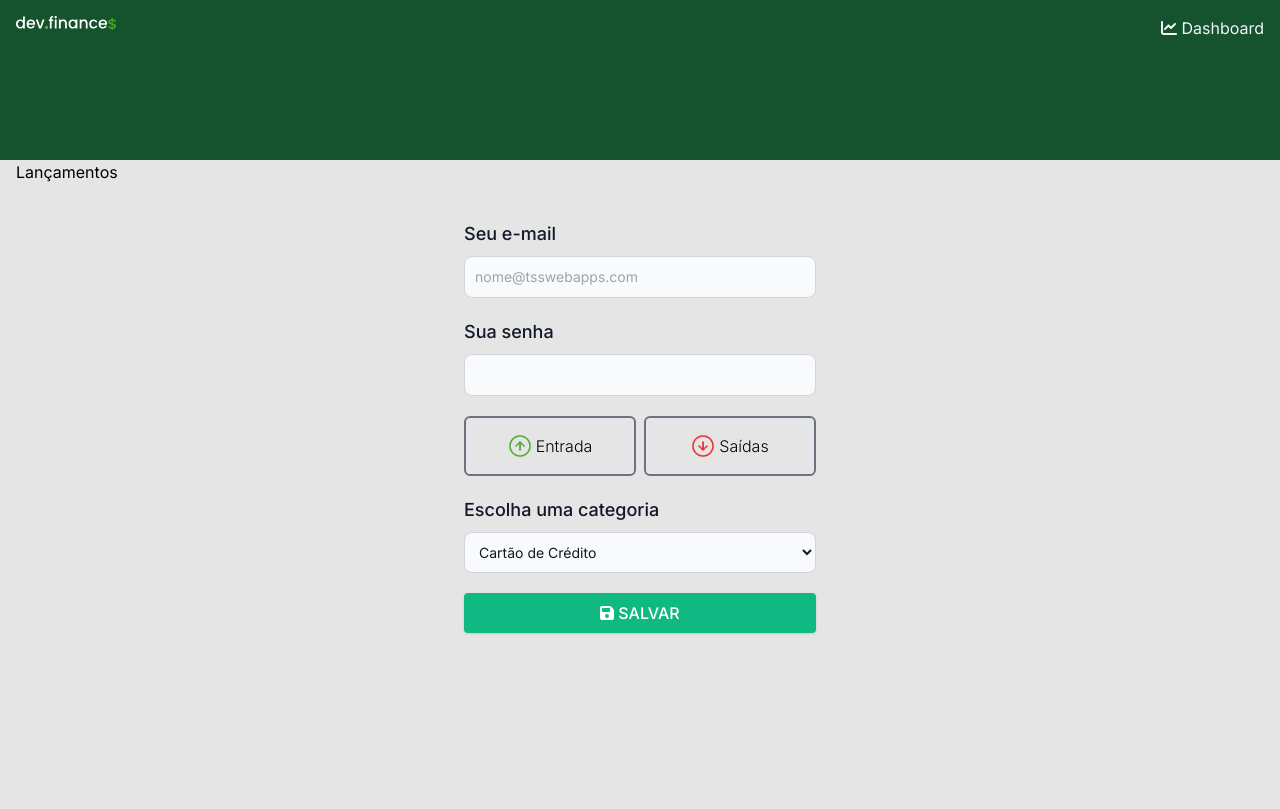
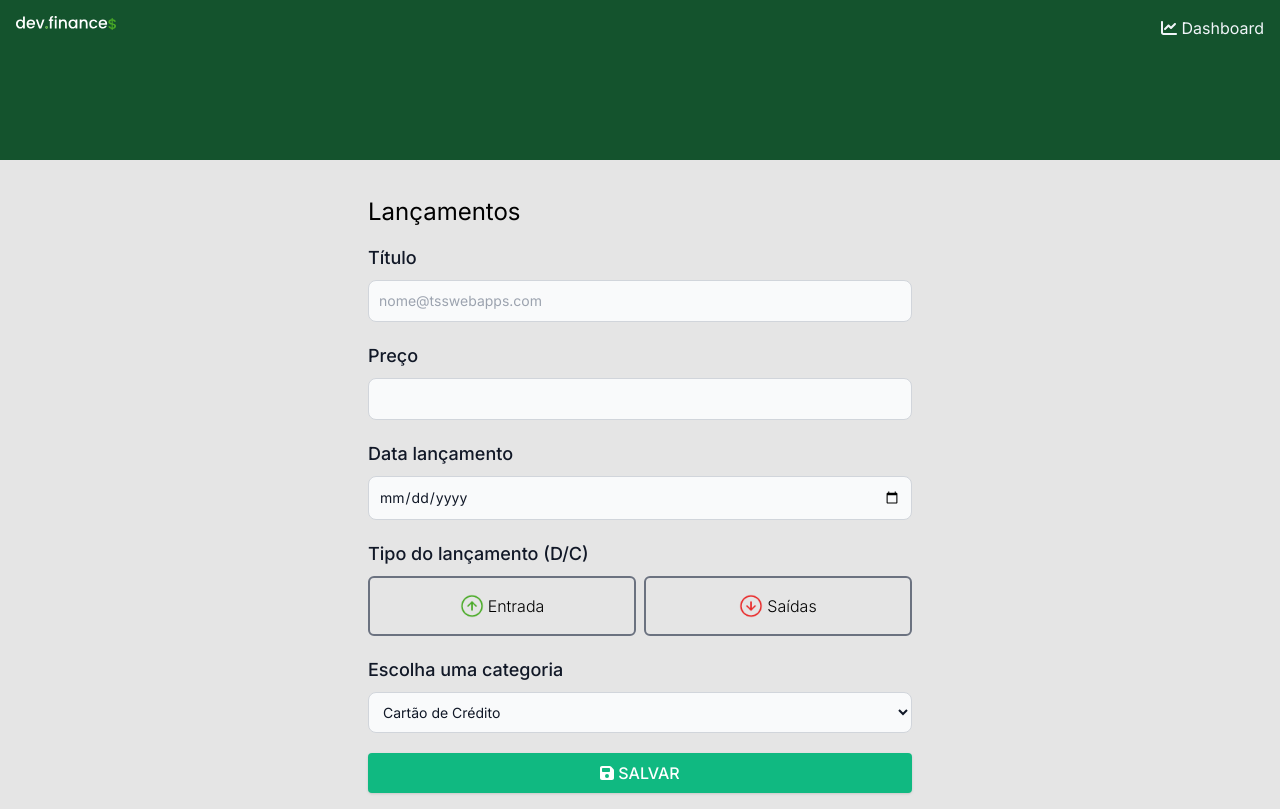
Before and after one commit to thiago-santanna/tss-cloud-finances, a Next.js app: page /lancamentos in a window 1280 px wide. Built offline with nearby package versions, Linux system fonts and the light colour scheme.

Commit message:
tela de lancamentos e importacao

```diff
--- a/src/app/lancamentos/page.tsx
+++ b/src/app/lancamentos/page.tsx
@@ -29,18 +29,18 @@ export default function Lancamentos() {
     <>
       <Header />
 
-      <span className="p-4">Lançamentos</span>
-      <form className="max-w-sm mx-auto mt-5 p-4">
+      <form className="md:max-w-xl max-w-sm mx-auto mt-5 p-4">
+        <div className="text-2xl mb-4">Lançamentos</div>
         <div className="mb-5">
           <label
-            htmlFor="email"
+            htmlFor="titulo"
             className="block mb-2 text-lg font-medium text-gray-900 dark:text-white"
           >
-            Seu e-mail
+            Título
           </label>
           <input
-            type="email"
-            id="email"
+            type="titulo"
+            id="titulo"
             className="bg-gray-50 border border-gray-300 text-gray-900 text-sm rounded-lg focus:ring-blue-500 focus:border-blue-500 block w-full p-2.5 dark:bg-gray-700 dark:border-gray-600 dark:placeholder-gray-400 dark:text-white dark:focus:ring-blue-500 dark:focus:border-blue-500"
             placeholder="nome@tsswebapps.com"
             required
@@ -48,19 +48,35 @@ export default function Lancamentos() {
         </div>
         <div className="mb-5">
           <label
-            htmlFor="password"
+            htmlFor="preco"
             className="block mb-2 text-lg font-medium text-gray-900 dark:text-white"
           >
-            Sua senha
+            Preço
           </label>
           <input
-            type="password"
-            id="password"
+            type="number"
+            id="preco"
             className="bg-gray-50 border border-gray-300 text-gray-900 text-sm rounded-lg focus:ring-blue-500 focus:border-blue-500 block w-full p-2.5 dark:bg-gray-700 dark:border-gray-600 dark:placeholder-gray-400 dark:text-white dark:focus:ring-blue-500 dark:focus:border-blue-500"
             required
           />
         </div>
-
+        <div className="mb-5">
+          <label
+            htmlFor="Data"
+            className="block mb-2 text-lg font-medium text-gray-900 dark:text-white"
+          >
+            Data lançamento
+          </label>
+          <input
+            type="date"
+            id="Data"
+            className="bg-gray-50 border border-gray-300 text-gray-900 text-sm rounded-lg focus:ring-blue-500 focus:border-blue-500 block w-full p-2.5 dark:bg-gray-700 dark:border-gray-600 dark:placeholder-gray-400 dark:text-white dark:focus:ring-blue-500 dark:focus:border-blue-500"
+            required
+          />
+        </div>
+        <label className="block mb-2 text-lg font-medium text-gray-900 dark:text-white">
+          Tipo do lançamento (D/C)
+        </label>
         <div className="mb-5 flex justify-between gap-2">
           <div
             className={`${bgColorEnt} flex gap-1 justify-center rounded-md p-4 border-2 border-gray-500 w-1/2 cursor-pointer`}
```
